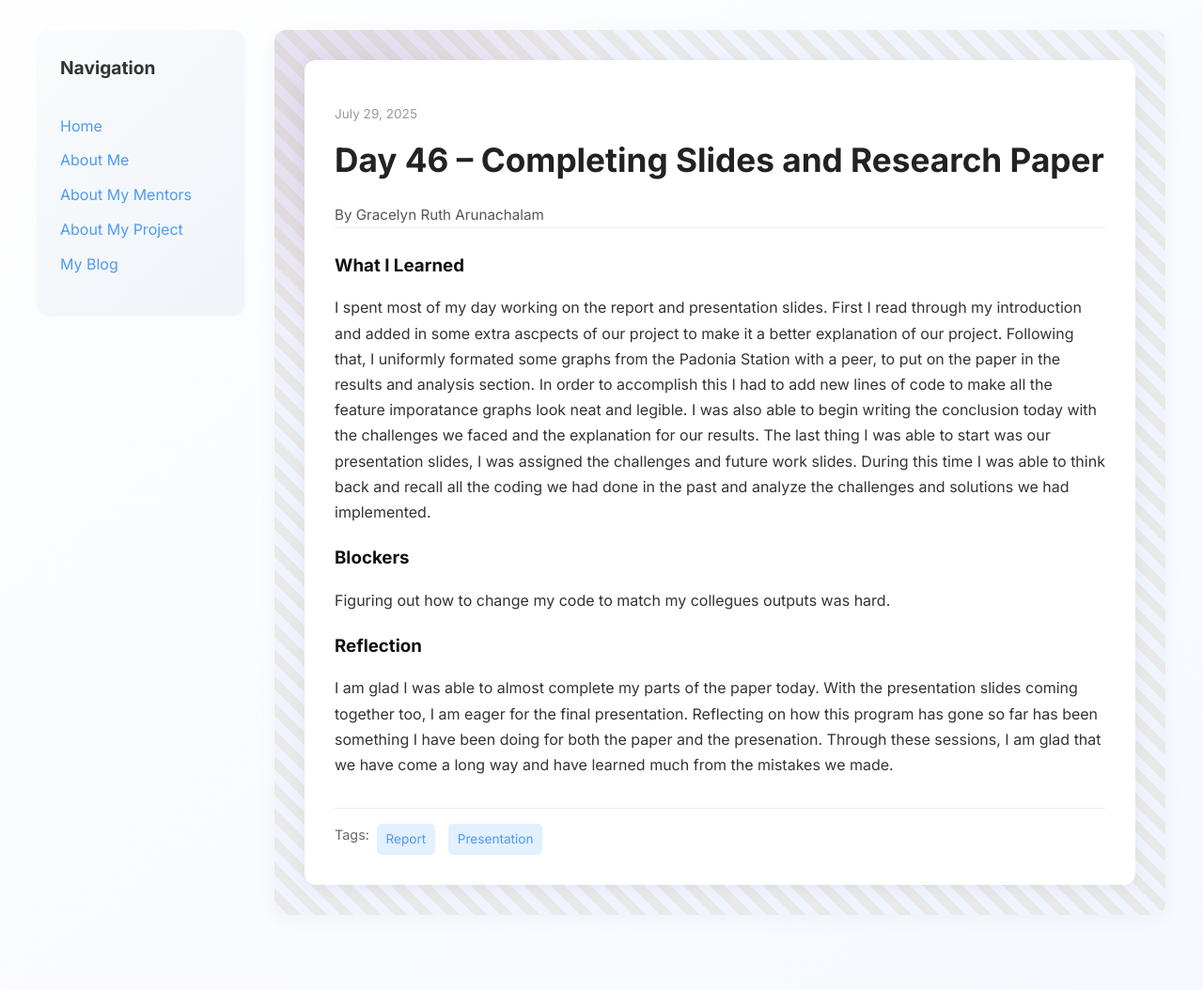
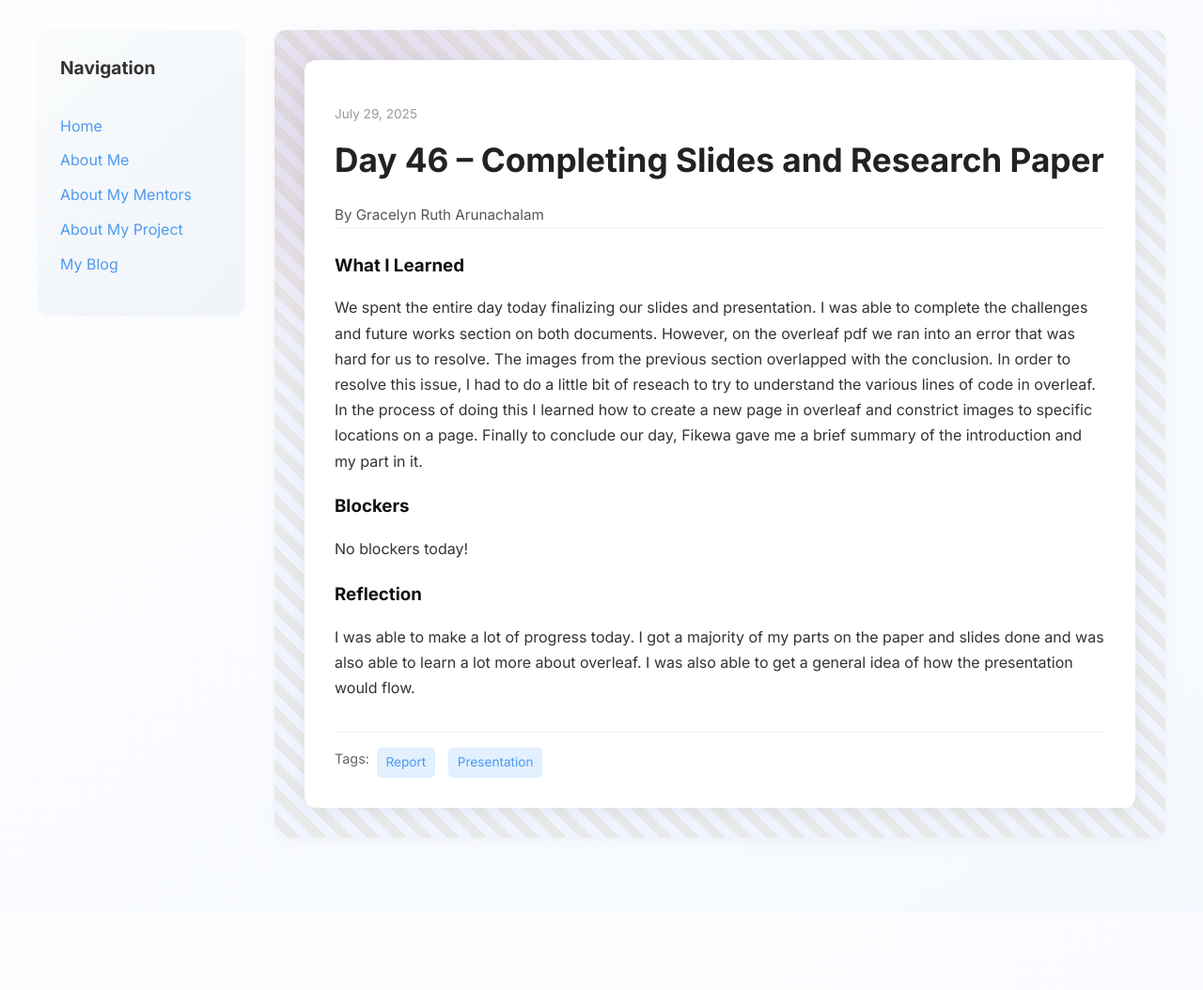
Before and after one commit to GracelynRuth/GracelynRuth.github.io, a Jekyll site: the page built from _posts/2025-07-29-day-46.md, in a window 1280 px wide. Shown: the whole page at 94% size. Built offline with Jekyll 4.4.1, drawn with Linux system fonts in a browser that asks for light colours; after the commit the page ends 972 px from its top, so only the background shows below that.

Commit message:
Update 2025-07-29-day-46.md

```diff
--- a/_posts/2025-07-29-day-46.md
+++ b/_posts/2025-07-29-day-46.md
@@ -7,11 +7,11 @@ permalink: /day46.html
 tags: ["Report", "Presentation"]
 
 what_i_learned: |
-  I spent most of my day working on the report and presentation slides. First I read through my introduction and added in some extra ascpects of our project to make it a better explanation of our project. Following that, I uniformly formated some graphs from the Padonia Station with a peer, to put on the paper in the results and analysis section. In order to accomplish this I had to add new lines of code to make all the feature imporatance graphs look neat and legible. I was also able to begin writing the conclusion today with the challenges we faced and the explanation for our results. The last thing I was able to start was our presentation slides, I was assigned the challenges and future work slides. During this time I was able to think back and recall all the coding we had done in the past and analyze the challenges and solutions we had implemented.
+  We spent the entire day today finalizing our slides and presentation. I was able to complete the challenges and future works section on both documents. However, on the overleaf pdf we ran into an error that was hard for us to resolve. The images from the previous section overlapped with the conclusion. In order to resolve this issue, I had to do a little bit of reseach to try to understand the various lines of code in overleaf. In the process of doing this I learned how to create a new page in overleaf and constrict images to specific locations on a page. Finally to conclude our day, Fikewa gave me a brief summary of the introduction and my part in it.
 
 blockers: |
-  Figuring out how to change my code to match my collegues outputs was hard.
+  No blockers today!
 
 reflection: |
-  I am glad I was able to almost complete my parts of the paper today. With the presentation slides coming together too, I am eager for the final presentation. Reflecting on how this program has gone so far has been something I have been doing for both the paper and the presenation. Through these sessions, I am glad that we have come a long way and have learned much from the mistakes we made.
+  I was able to make a lot of progress today. I got a majority of my parts on the paper and slides done and was also able to learn a lot more about overleaf. I was also able to get a general idea of how the presentation would flow.
 ---
```
